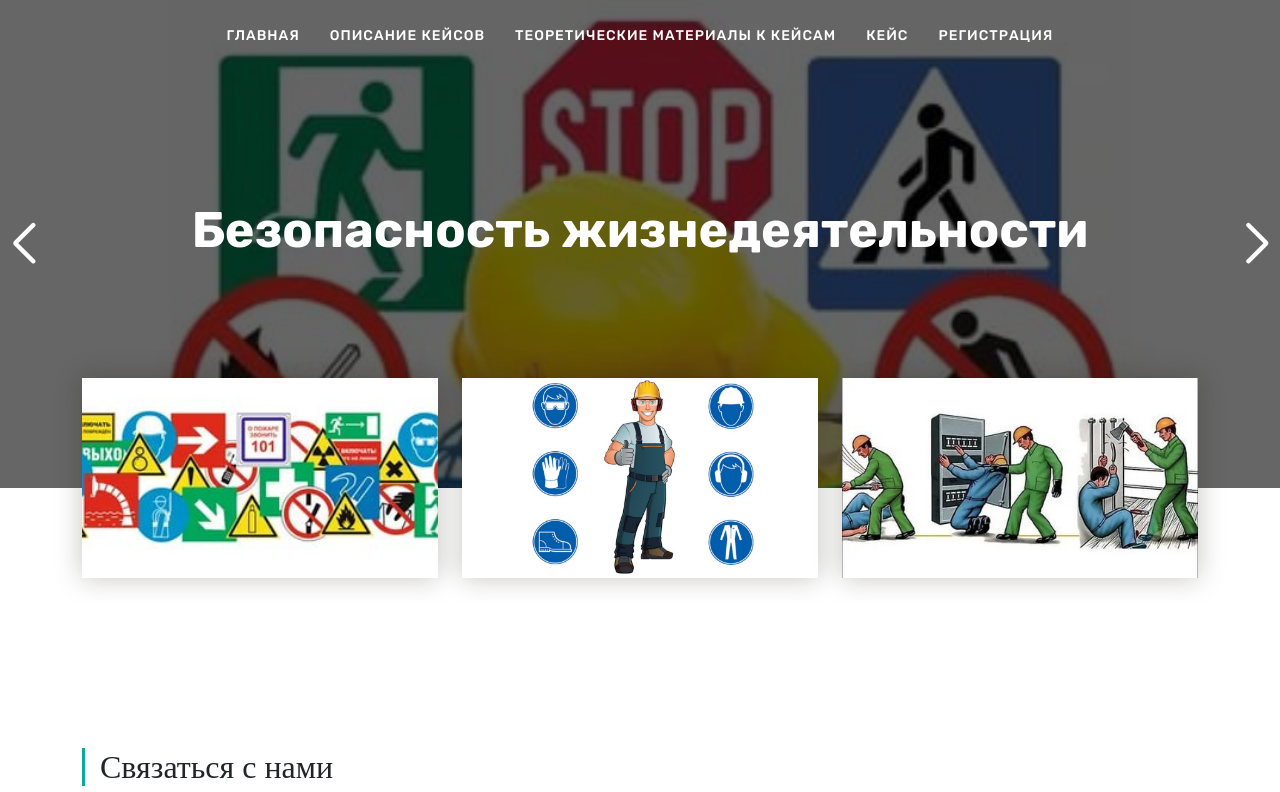
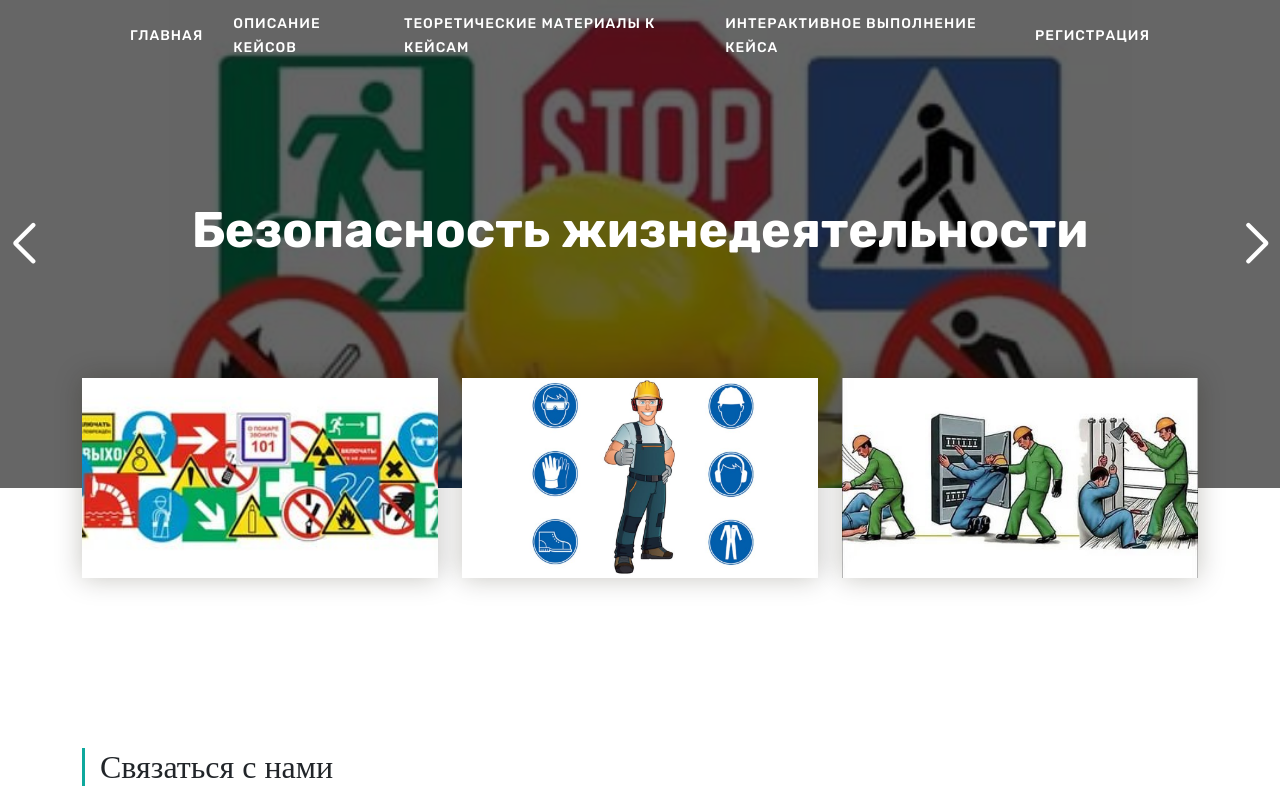
Before and after one commit to Javohir070/test_sitle, a React (Create React App) app: page / in a window 1280 px wide. Shown: the top 792 px of the page. Built offline with nearby package versions, Linux system fonts and the light colour scheme; grey boxes are pictures that could not be loaded.

Commit message:
Update index.js

```diff
--- a/src/Components/Navbar1/index.js
+++ b/src/Components/Navbar1/index.js
@@ -70,7 +70,7 @@ const Navbar = () => {
                 <a href="/practices"> Теоретические материалы к кейсам</a>
               </li>
               <li>
-                <a href="/student/exams-list/current">Кейс</a>
+                <a href="/student/exams-list/current"> Интерактивное выполнение кейса</a>
               </li>
               {/* <li>
                 <span onClick={() => setIsDropDown(!isDropDown)}>
```
